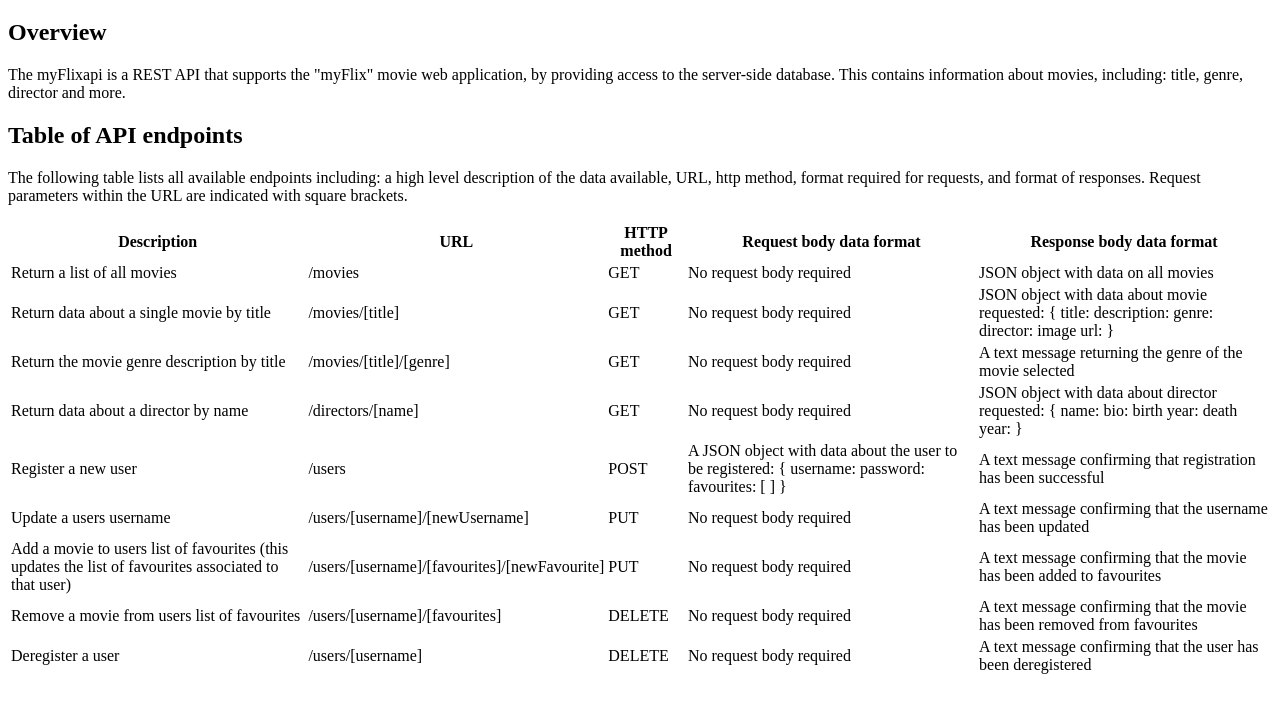
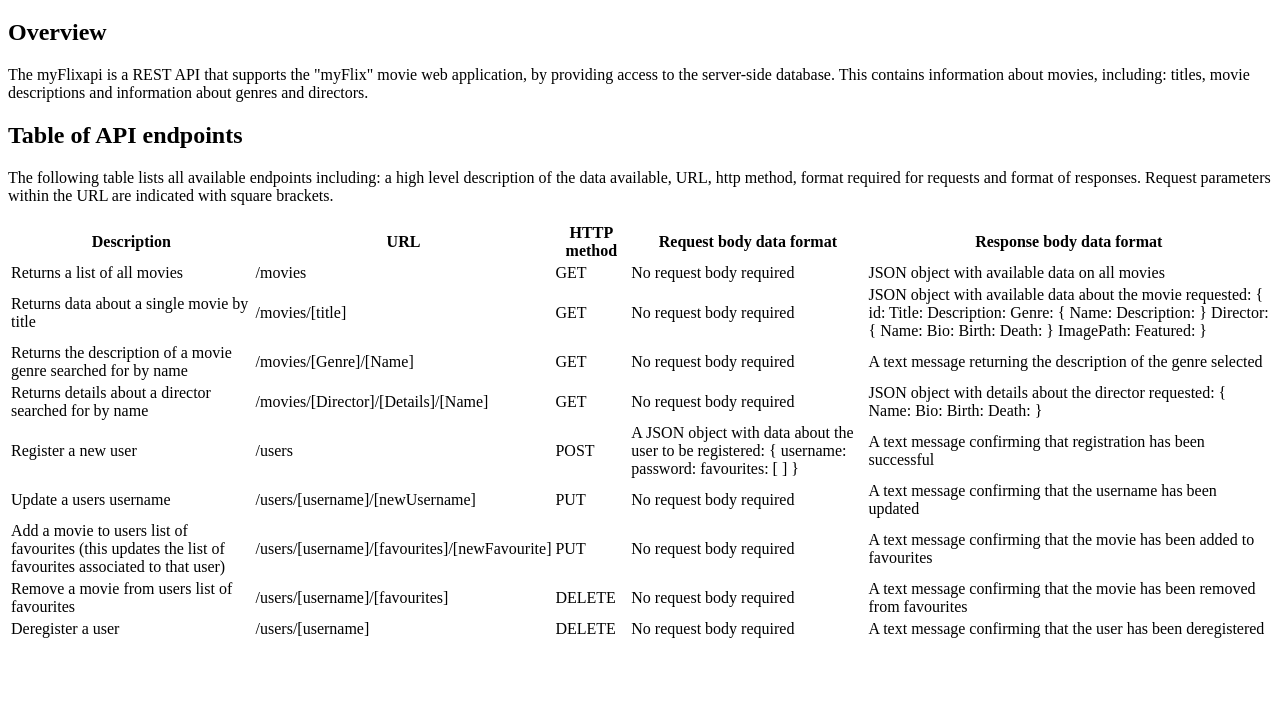
Before and after one commit to Penny167/myFlix, a website: page public/documentation.html in a window 1280 px wide. Shown: the part 61-774 px from the top of the page. Drawn offline with Linux system fonts and the light colour scheme.

Commit message:
Updated documentation to reflect new GET endpoints and clarify data available in database

```diff
--- a/public/documentation.html
+++ b/public/documentation.html
@@ -11,12 +11,12 @@
   <h1>myFlixapi</h1>
   <h2>Overview</h2>
   <p>The myFlixapi is a REST API that supports the "myFlix" movie web application, by providing
-    access to the server-side database. This contains information about movies, including: title, genre,
-    director and more.
+    access to the server-side database. This contains information about movies, including: titles, movie descriptions
+    and information about genres and directors.
   </p>
   <h2>Table of API endpoints</h2>
   <p>The following table lists all available endpoints including: a high level description of the data available,
-    URL, http method, format required for requests, and format of responses. Request parameters within the URL are
+    URL, http method, format required for requests and format of responses. Request parameters within the URL are
     indicated with square brackets.
   </p>
   <table>
@@ -28,45 +28,55 @@
       <th>Response body data format </th>
     </tr>
     <tr>
-      <td>Return a list of all movies</td>
+      <td>Returns a list of all movies</td>
       <td>/movies</td>
       <td>GET</td>
       <td>No request body required</td>
-      <td>JSON object with data on all movies</td>
+      <td>JSON object with available data on all movies</td>
     </tr>
     <tr>
-      <td>Return data about a single movie by title</td>
+      <td>Returns data about a single movie by title</td>
       <td>/movies/[title]</td>
       <td>GET</td>
       <td>No request body required</td>
-      <td>JSON object with data about movie requested:
+      <td>JSON object with available data about the movie requested:
         {
-        title:
-        description:
-        genre:
-        director:
-        image url:
+        id:
+        Title:
+        Description:
+        Genre: {
+          Name:
+          Description:
+        }
+        Director: {
+          Name:
+          Bio:
+          Birth:
+          Death:
+        }
+        ImagePath:
+        Featured:
         }
         </td>
     </tr>
     <tr>
-      <td>Return the movie genre description by title</td>
-      <td>/movies/[title]/[genre]</td>
+      <td>Returns the description of a movie genre searched for by name</td>
+      <td>/movies/[Genre]/[Name]</td>
       <td>GET</td>
       <td>No request body required</td>
-      <td>A text message returning the genre of the movie selected</td>
+      <td>A text message returning the description of the genre selected</td>
     </tr>
     <tr>
-      <td>Return data about a director by name</td>
-      <td>/directors/[name]</td>
+      <td>Returns details about a director searched for by name</td>
+      <td>/movies/[Director]/[Details]/[Name]</td>
       <td>GET</td>
       <td>No request body required</td>
-      <td>JSON object with data about director requested:
+      <td>JSON object with details about the director requested:
         {
-        name:
-        bio:
-        birth year:
-        death year:
+        Name:
+        Bio:
+        Birth:
+        Death:
         }
         </td>
     </tr>
```
